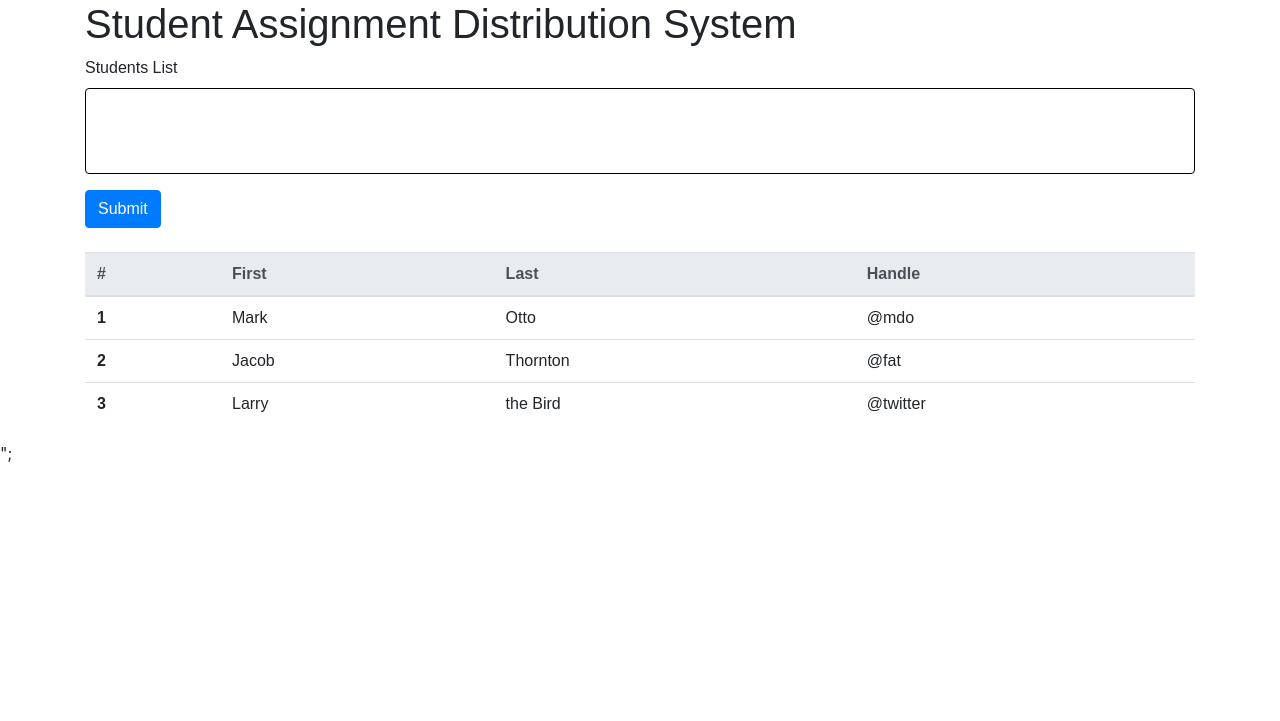
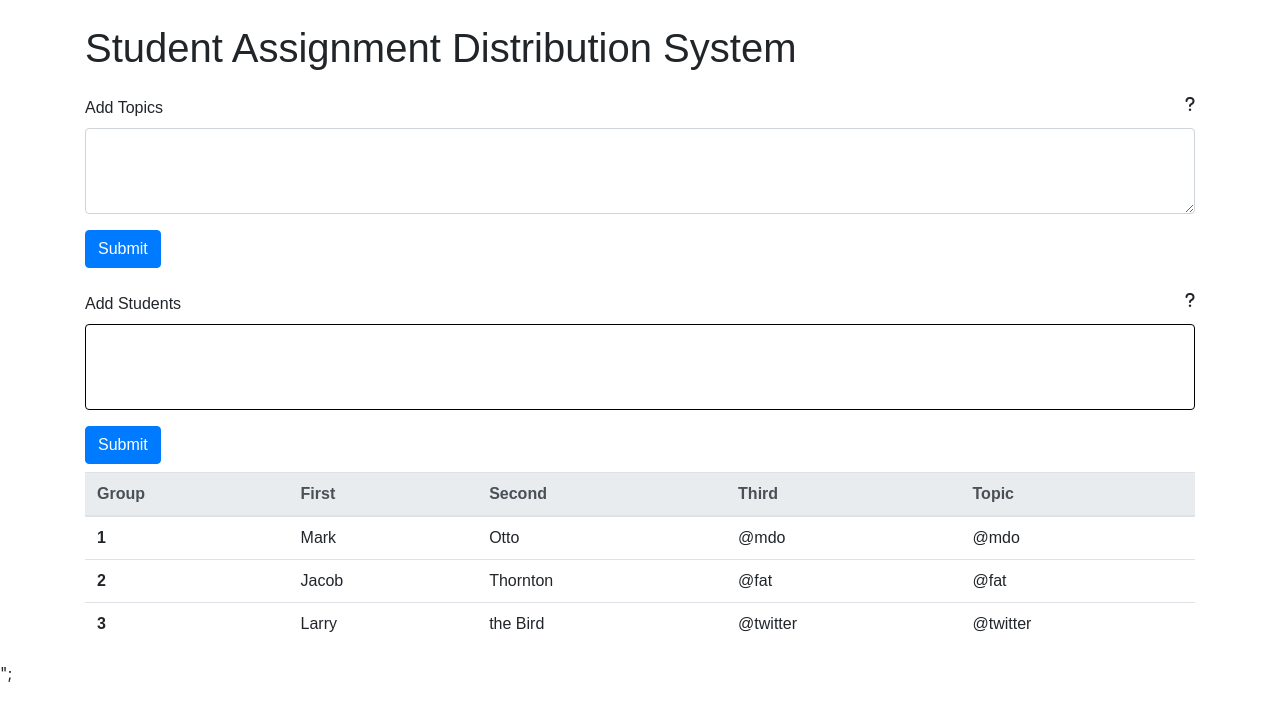
Before and after one commit to dilyanatanasov/sad, a PHP site: page / in a window 1280 px wide. Shown: the top 721 px of the page. Run offline with PHP 8.4, Linux system fonts and the light colour scheme; data that the repository does not hold is empty; some libraries are stand-ins or nearby versions.

Commit message:
create: Topic Model and frontend progress

```diff
--- a/views/html/studentDistribution.php
+++ b/views/html/studentDistribution.php
@@ -11,6 +11,10 @@ $result = $student->getAllStudents();
 <head>
     <title></title>
     <link rel='stylesheet' type='text/css' href='../style/studentDistribution.css'>
+
+    <!-- Font Awesome -->
+    <script src="https://kit.fontawesome.com/8d316c453c.js" crossorigin="anonymous"></script>
+
     <!-- Latest compiled and minified CSS -->
     <link rel="stylesheet" href="https://maxcdn.bootstrapcdn.com/bootstrap/4.5.2/css/bootstrap.min.css">
 
@@ -22,26 +26,30 @@ $result = $student->getAllStudents();
 
     <!-- Latest compiled JavaScript -->
     <script src="https://maxcdn.bootstrapcdn.com/bootstrap/4.5.2/js/bootstrap.min.js"></script>
-
-    <!-- Font Awesome -->
-    <script src="https://stackpath.bootstrapcdn.com/font-awesome/4.7.0/css/font-awesome.min.css"></script>
 </head>
 <body>
     <div class='container'>
-        <h1>Student Assignment Distribution System</h1>
+        <h1 class="mt-4 mb-4">Student Assignment Distribution System</h1>
         <div class="form-group">
-            <label for="studentsList">Students List</label>
-
+            <label for="topicList">Add Topics</label>
+            <i class="fas fa-question float-right" data-toggle="tooltip" data-placement="top" title="Pass coma separated topics list to be uploaded"></i>
+            <textarea class="form-control" id="topicList" rows="3"></textarea>
+        </div>
+        <button class="btn btn-primary mb-4">Submit</button>
+        <div class="form-group">
+            <label for="studentsList">Add Students</label>
+            <i class="fas fa-question float-right" data-toggle="tooltip" data-placement="top" title="Pass a coma separated list of students or a single one to be uploaded"></i>
             <textarea class="form-control" id="studentsList" rows="3"></textarea>
         </div>
         <button class="btn btn-primary">Submit</button>
-        <table class="table mt-4">
+        <table class="table mt-2">
             <thead class="thead-light">
             <tr>
-                <th scope="col">#</th>
+                <th scope="col">Group</th>
                 <th scope="col">First</th>
-                <th scope="col">Last</th>
-                <th scope="col">Handle</th>
+                <th scope="col">Second</th>
+                <th scope="col">Third</th>
+                <th scope="col">Topic</th>
             </tr>
             </thead>
             <tbody>
@@ -50,11 +58,13 @@ $result = $student->getAllStudents();
                 <td>Mark</td>
                 <td>Otto</td>
                 <td>@mdo</td>
+                <td>@mdo</td>
             </tr>
             <tr>
                 <th scope="row">2</th>
                 <td>Jacob</td>
                 <td>Thornton</td>
+                <td>@fat</td>
                 <td>@fat</td>
             </tr>
             <tr>
@@ -62,6 +72,7 @@ $result = $student->getAllStudents();
                 <td>Larry</td>
                 <td>the Bird</td>
                 <td>@twitter</td>
+                <td>@twitter</td>
             </tr>
             </tbody>
         </table>
```
Also changed, not shown: models/Topic.php (added, +67 -0 lines).
